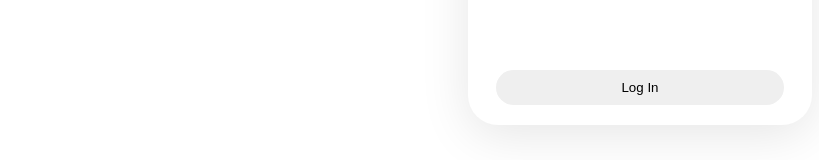
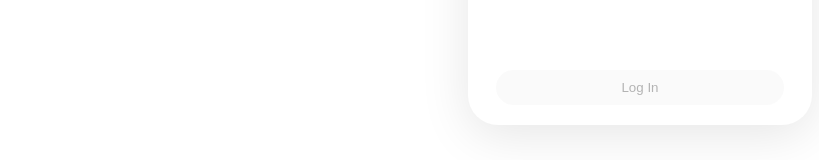
Before and after one commit to MichaelEdes/smrc-site, a React (Create React App) app in the folder client/: page /AdminLoginPage in a window 1280 px wide. Shown: the part 468-628 px from the top of the page, without its empty margins (0-819 px from the left). Built offline with nearby package versions, Linux system fonts and the light colour scheme.

Commit message:
chore: styling changes

```diff
--- a/client/src/pages/AdminLoginPage/AdminLoginPage.css
+++ b/client/src/pages/AdminLoginPage/AdminLoginPage.css
@@ -55,8 +55,11 @@
 }
 
 .login-form button:hover {
+  transform: scale(1.1);
+}
+
+.submit-btn {
   background-color: blue;
   color: white;
-  transform: scale(1.1);
   transition: 0.5s;
 }
--- a/client/src/pages/AdminLoginPage/AdminLoginPage.js
+++ b/client/src/pages/AdminLoginPage/AdminLoginPage.js
@@ -48,7 +48,13 @@ function AdminLoginPage({ isLoggedIn, setIsLoggedIn }) {
               onChange={(e) => setPassword(e.target.value)}
             />
           </div>
-          <button type="submit">Log In</button>
+          <button
+            type="submit"
+            className={username && password && "submit-btn"}
+            disabled={!username || !password}
+          >
+            Log In
+          </button>
         </form>
       </div>
     </div>
```
